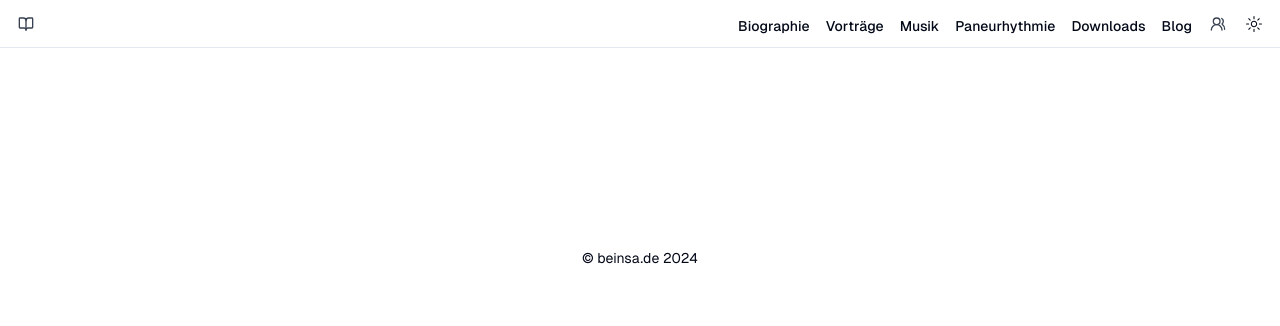
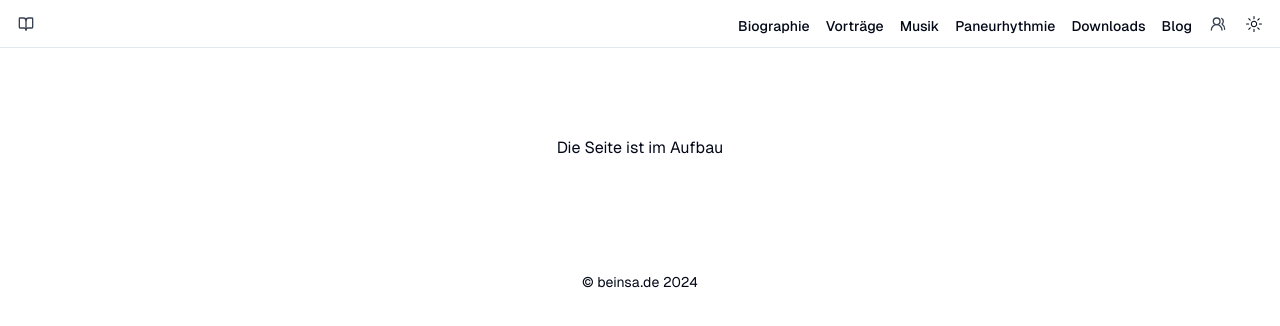
Before and after one commit to mkireva/beinsa-project, a Next.js app: page /home in a window 1280 px wide. Shown: the top 326 px of the page. Built offline with nearby package versions, Linux system fonts and the light colour scheme.

Commit message:
fix: home

```diff
--- a/src/app/(rs)/home/page.tsx
+++ b/src/app/(rs)/home/page.tsx
@@ -8,6 +8,7 @@ export default function Home() {
   return (
     <div className="flex flex-col items-center justify-center gap-4 py-20">
       <div>
+        <h1>Die Seite ist im Aufbau</h1>
         {/* <Board /> */}
       </div>
     </div>
```
